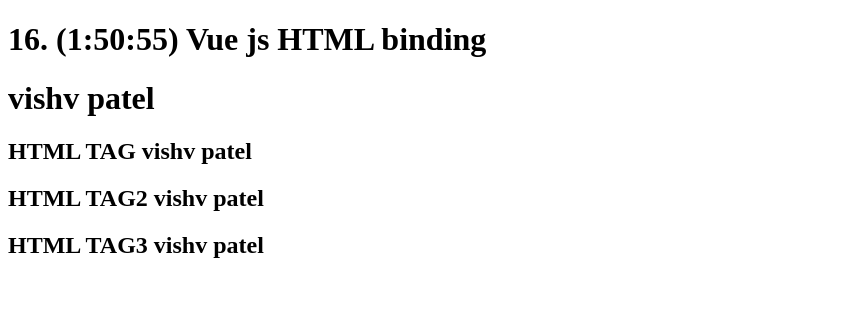
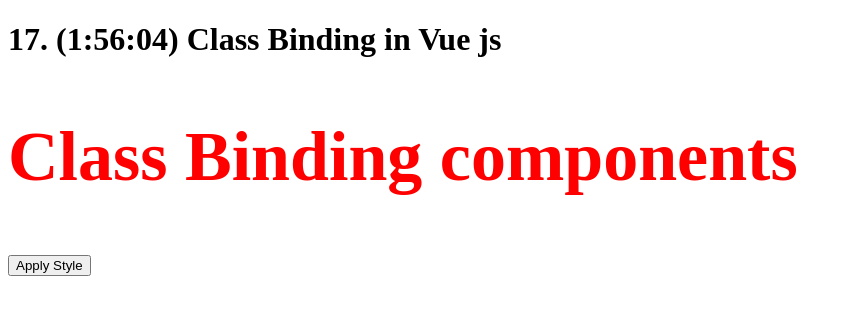
Before and after one commit to VIP114/vuejs-full-course-for-revise, a Vue app: page / in a window 1280 px wide. Shown: the top 314 px of the page, without its empty margins (0-851 px from the left). Built offline with nearby package versions, Linux system fonts and the light colour scheme.

Commit message:
17. (1:56:04) Class Binding in Vue js

```diff
--- a/src/App.vue
+++ b/src/App.vue
@@ -8,7 +8,8 @@
   <!-- <ForLoop13/> -->
   <!-- <Parents14/> -->
   <!-- <ParentsUser15/> -->
-  <HTMLBinding16/>
+  <!-- <HTMLBinding16/> -->
+  <ClassBinding17/>
 </template>
 
 <script>
@@ -20,7 +21,8 @@
 // import ForLoop13 from './components/ForLoop13'
 // import  Parents14 from './components/Parents14'
 // import ParentsUser15 from './components/ParentsUser15'
-import  HTMLBinding16 from './components/HTMLBinding16'
+// import  HTMLBinding16 from './components/HTMLBinding16'
+import  ClassBinding17 from './components/ClassBinding17'
 export default {
   name: 'App',
   components: {
@@ -32,7 +34,8 @@
     // ForLoop13,
     // Parents14,
     // ParentsUser15,
-    HTMLBinding16,
+    // HTMLBinding16,
+    ClassBinding17,
   }
 }
 </script>
--- /dev/null
+++ b/src/components/ClassBinding17.vue
@@ -0,0 +1,45 @@
+<template>
+    <div>
+        <h1>17. (1:56:04) Class Binding in Vue js </h1>
+        <h2 class="staticClass" :class="adjustStyple">  Class Binding components</h2>
+        <button v-on:click='colorfull=!colorfull'>Apply Style</button>
+    </div>
+</template>
+<script>
+export default {
+    name:'ClassBinding17',
+    data() {
+        return {
+            // colorfull:true
+            colorfull:false
+        }
+    },
+    computed: {
+        adjustStyple(){
+            return{
+                green:this.colorfull ,
+                err:true,
+                other:true
+            }
+        }
+    },
+
+}
+</script>
+<style scoped>
+.green{
+    background-color: green;
+    width: 370px;
+    padding: 10px;
+    color: white ;
+}
+.staticClass{
+    color:blue;
+}
+.err{
+    color: red;
+}
+.other{
+    font-size: 70px;
+}
+</style>
```
